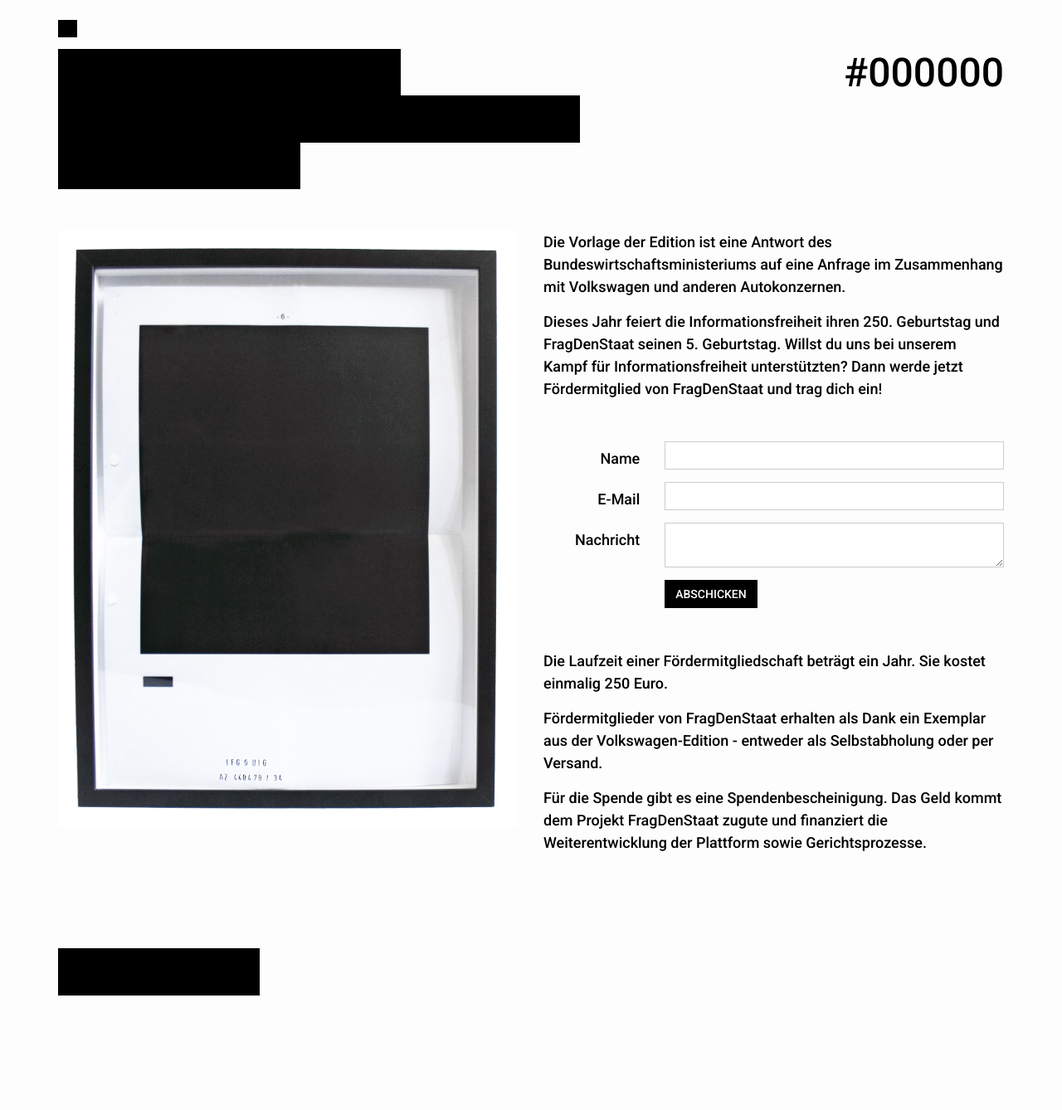
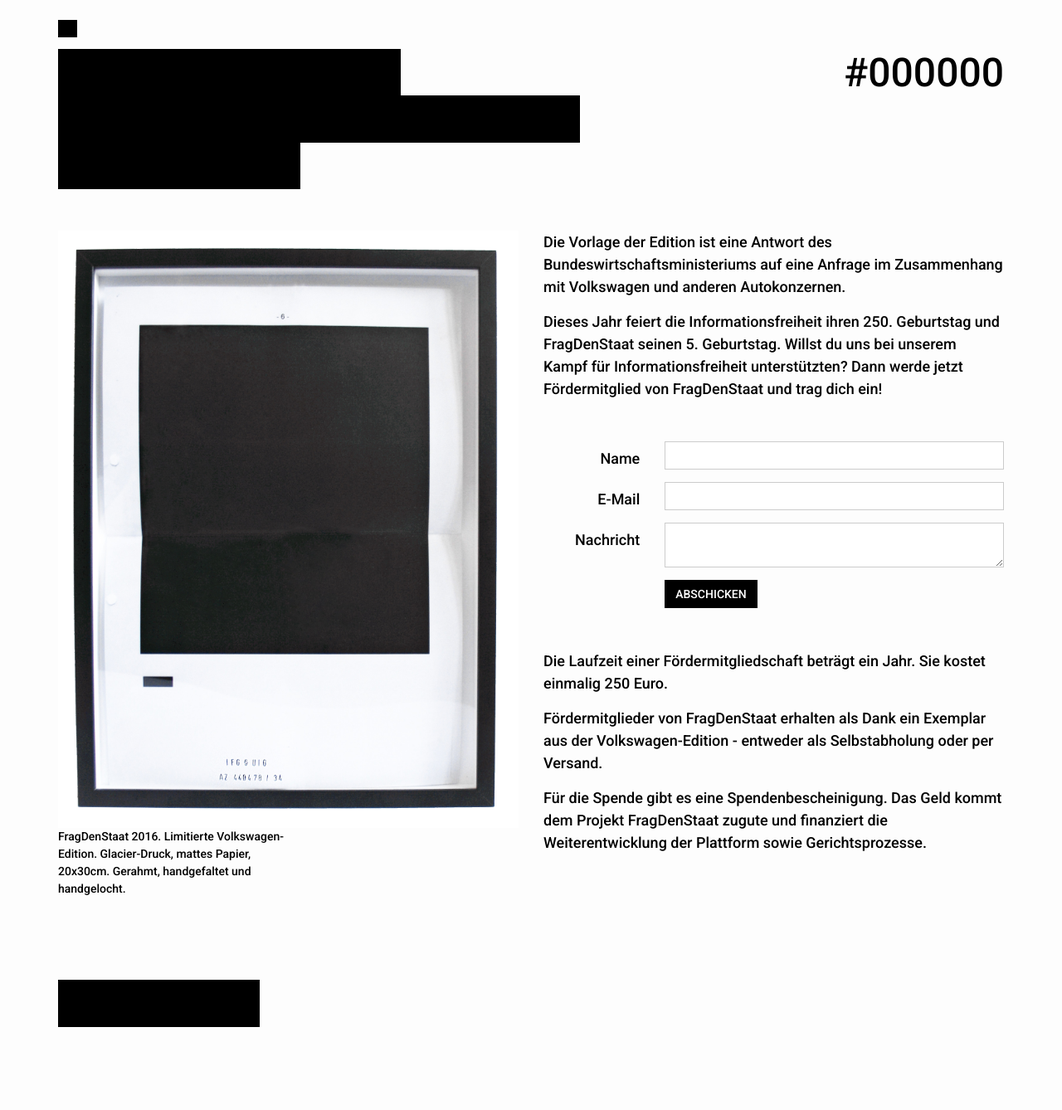
Before and after one commit to okfde/000000.limited, a Jekyll site: the page built from edition.html, in a window 1280 px wide. Shown: the whole page at 83% size. Built offline with Jekyll 4.4.1, drawn with Linux system fonts in a browser that asks for light colours; before the commit the page ends 1300 px from its top, so only the background shows below that.

Commit message:
Image Caption

```diff
--- a/_layouts/edition.html
+++ b/_layouts/edition.html
@@ -4,7 +4,10 @@
 
  <div class="row">
  <div class="col-sm-6">
-    <img src="{{ site.github.url }}/img/edition_framed.jpg" alt="">
+    <img src="{{ site.github.url }}/img/edition_framed.jpg" alt="" />
+    <div class="image-caption">
+      {{ page.caption }}
+    </div>
   </div>
   <div class="col-sm-6">
     {{ content  | markdownify }}
--- a/_sass/_base.scss
+++ b/_sass/_base.scss
@@ -187,6 +187,11 @@
     }
 }
 
+.image-caption {
+    font-size: 14px;
+    max-width: 50%;
+}
+
 .item-overlay {
     position: absolute;
     top:0;left:0;
--- a/edition.html
+++ b/edition.html
@@ -1,6 +1,7 @@
 ---
 layout: edition
 title: "#000000"
+caption: FragDenStaat 2016. Limitierte Volkswagen-Edition. Glacier-Druck, mattes Papier, 20x30cm. Gerahmt, handgefaltet und handgelocht.
 
 lang: DE
 otherlang:
--- a/en/edition.html
+++ b/en/edition.html
@@ -1,6 +1,7 @@
 ---
 layout: edition
 title: "#000000"
+caption: FragDenStaat 2016. Limitierte Volkswagen-Edition. Glacier-Druck, mattes Papier, 20x30cm. Gerahmt, handgefaltet und handgelocht.
 
 lang: EN
 otherlang:
```
